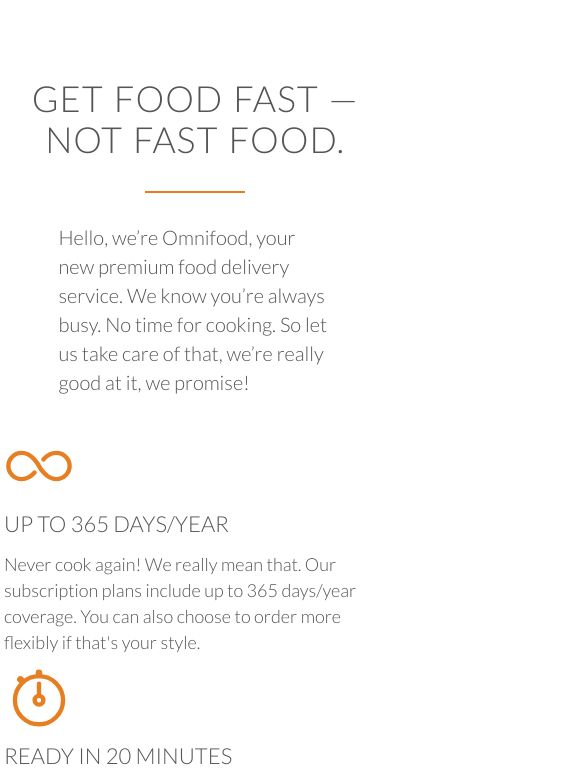
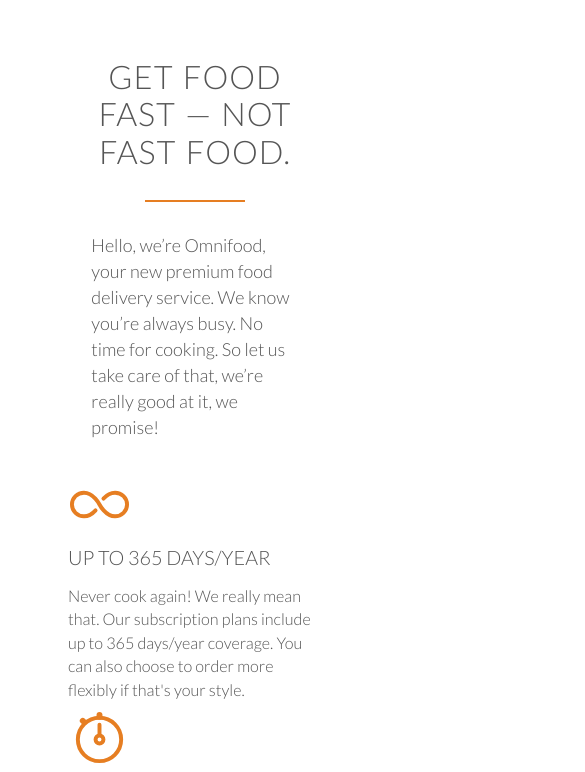
Before and after one commit to limon4ikas/OmniFood, a plain HTML site: page index.html in a window 390 px wide. Shown: the part 846-1618 px from the top of the page, 585 px wide, since content can reach past the window. Drawn offline with nearby package versions, Linux system fonts and the light colour scheme.

Commit message:
responsive start

```diff
--- a/index.html
+++ b/index.html
@@ -2,10 +2,14 @@
 <html lang="en">
 
     <head>
+
+        <meta name="viewport" content="width=device-width, initial-scale=1.0">
+
         <link rel="stylesheet" type="text/css" href="vendors/css/normalize.css">
         <link rel="stylesheet" type="text/css" href="vendors/css/grid.css">
         <link rel="stylesheet" type="text/css" href="vendors/css/ionicons.min.css">
         <link rel="stylesheet" type="text/css" href="resources/css/style.css">
+        <link rel="stylesheet" type="text/css" href="resources/css/queries.css">
         <link href="https://fonts.googleapis.com/css?family=Lato:100,300,300i,400&display=swap" rel="stylesheet">
         <title>OmniFood</title>
     </head>
--- /dev/null
+++ b/resources/css/queries.css
@@ -0,0 +1,41 @@
+
+/*Big tablet to 1200px (widths smaller than the 1140px row)*/
+
+@media only screen and (max-width: 1200px) {
+
+    .hero-text-box {
+        width: 100%;
+        padding: 0 2%;
+    }
+
+    .row { padding: 0 2%; }
+
+}
+
+/*Small tablet to big tablet: from 768 to 1023px*/
+
+@media only screen and (max-width: 1023px) {
+
+    body { font-size: 18px; }
+    section { padding: 60px; }
+
+    .long-copy {
+        line-height: 145%;
+        width: 80%;
+        margin-left: 10%;
+    }
+
+}
+
+
+/*Small phones to small tablet: from 481 to 767px*/
+
+@media only screen and (max-width: 767px) {
+
+}
+
+/*Small phones from 0 to 480px*/
+
+@media only screen and (max-width: 480px) {
+
+}
```
